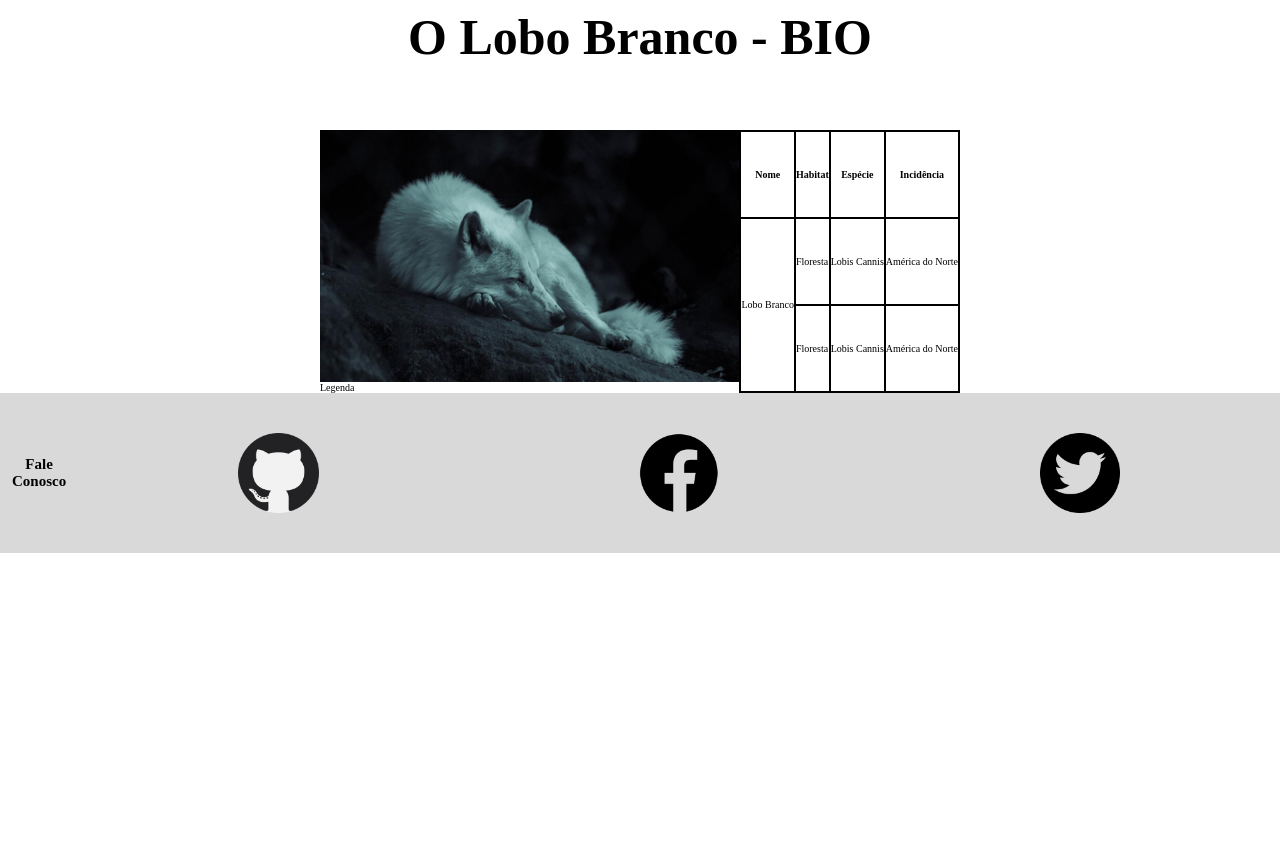
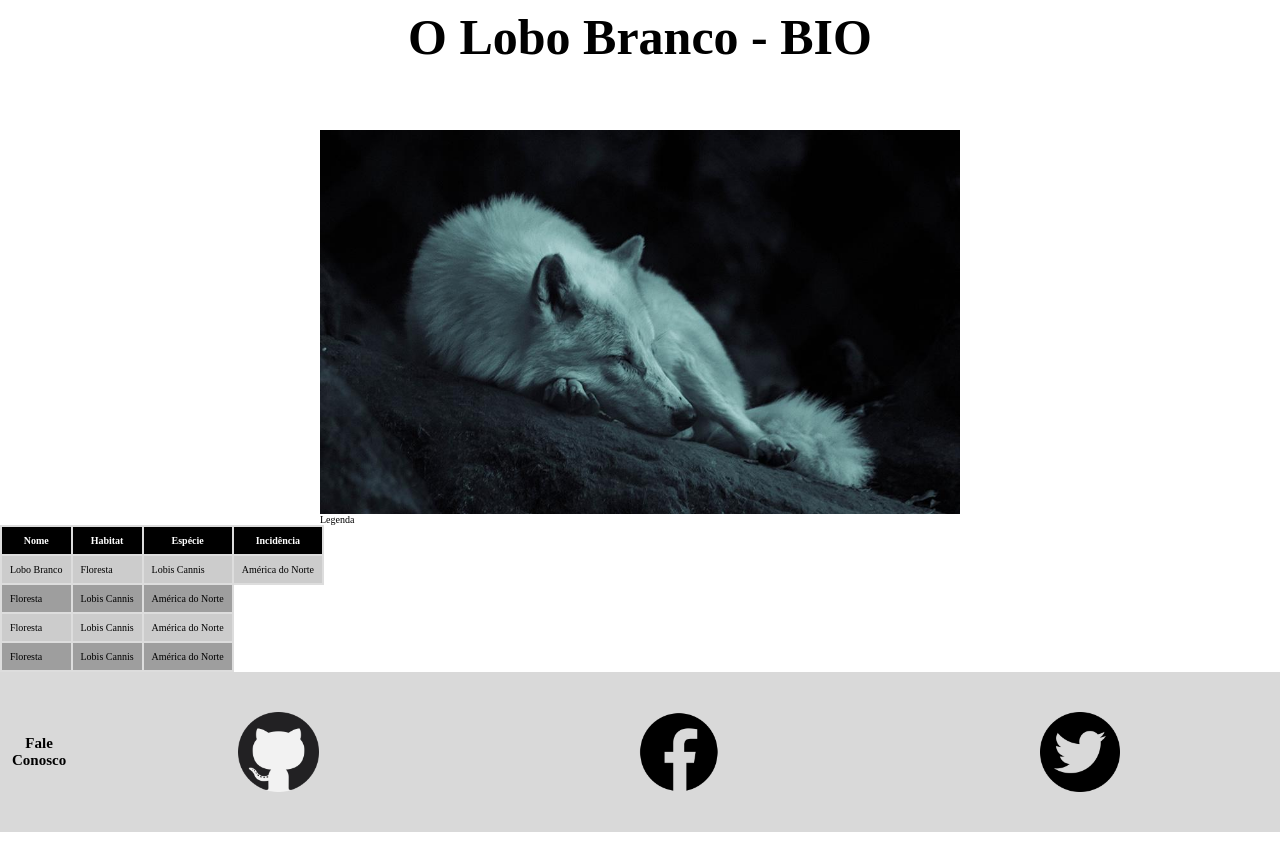
Before and after one commit to 1TDSPM-23/rm551553, a plain HTML site: page pages/lobo1.html in a window 1280 px wide. Shown: the part 440-1292 px from the top of the page. Before the commit the page ends 1013 px from the top, so only its background shows below. Drawn offline with Linux system fonts and the light colour scheme.

Commit message:
tabela criada

```diff
--- a/css/conteudo.css
+++ b/css/conteudo.css
@@ -20,10 +20,27 @@ GROW/BASIS/SHRINK */
     flex: 1 1 300px;
 }
 
-.conteudo table{
+table{
     border-collapse:  collapse;
 }
 
-.conteudo table th,td{
-    border: 2px solid #000000;
+th,td{
+    border: 2px solid #dddddd;
+    padding: 8px;
+    margin: 5% auto;
 }
+
+tr:nth-child(even){
+    background-color: #cccccc;
+}
+tr:nth-child(odd){
+    background-color: #9e9e9e;
+}
+tr:nth-child(1){
+    background-color: black;
+    color: white;
+}
+
+tr:hover{
+    background-color: #131212af;
+}
--- a/pages/lobo1.html
+++ b/pages/lobo1.html
@@ -31,6 +31,7 @@
             <img src="../img/lobo1.jpg" alt="Lobo">
             <p>Legenda</p>
         </div>
+    </section>
 
     <table>
         <tr>
@@ -40,21 +41,27 @@
             <th>Incidência</th>
         </tr>
         <tr>
-                <td rowspan="2">Lobo Branco</td>
+            <td >Lobo Branco</td>
             <td>Floresta</td>
             <td>Lobis Cannis</td>
             <td>América do Norte</td>
         </tr>
         <tr>
-                <!-- <td>Lobo Branco</td> -->
+            <td>Floresta</td>
+            <td>Lobis Cannis</td>
+            <td>América do Norte</td>
+        </tr>
+        <tr>
+            <td>Floresta</td>
+            <td>Lobis Cannis</td>
+            <td>América do Norte</td>
+        </tr>
+        <tr>
             <td>Floresta</td>
             <td>Lobis Cannis</td>
             <td>América do Norte</td>
         </tr>
     </table>
-
-
-    </section>
 
     <footer class="rodape">
         <h2>Fale Conosco</h2>
```
Lines whose indentation alone changed are shown as unchanged.
